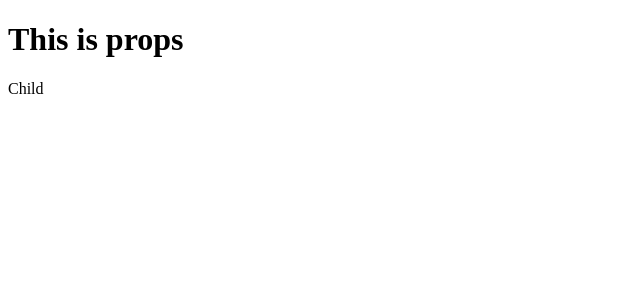
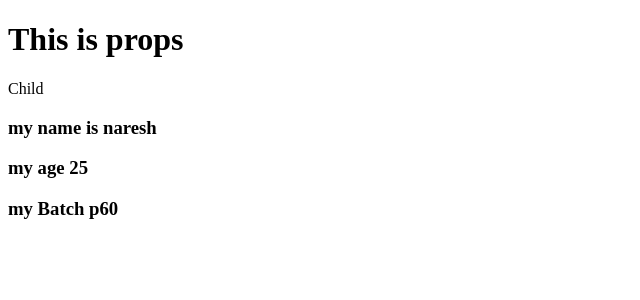
Before and after one commit to Nareshmalviya09/new-React, a React (Vite) app: page / in a window 1280 px wide. Shown: the top 300 px of the page, without its empty margins (0-640 px from the left). Built offline with nearby package versions, Linux system fonts and the light colour scheme.

Commit message:
new file added

```diff
--- a/src/Child.jsx
+++ b/src/Child.jsx
@@ -1,10 +1,15 @@
 import React from 'react'
 
-const Child = () => {
+const Child = ({data}) => {
+
+    let{name,age,batch}=data
   return (
     <>
 
         Child
+        <h3>my name is {name}</h3>
+        <h3>my age { age}</h3>
+        <h3>my Batch {batch}</h3>
     </>
   )
 }
--- a/src/props.jsx
+++ b/src/props.jsx
@@ -1,13 +1,24 @@
 import Child from "./Child"
 
 let Props =()=>{
+    //  let name ="naresh"
+    //  let age =25
+    //  let batch="p60"
 
+    let student={
+        name:"naresh",
+        age:25,
+        batch:"p60"
+    }
     return(
 
-        <div>
+        < >
             <h1> This is props</h1>
-            <Child/>
-        </div>
+            {/* <Child myname={name} myage={age} mybatch={batch}/>
+            <Child myname="praveen" myage={42} mybatch={batch}/> */}
+
+            <Child data={student}/>
+        </ >
     )
 }
 export default Props
```
